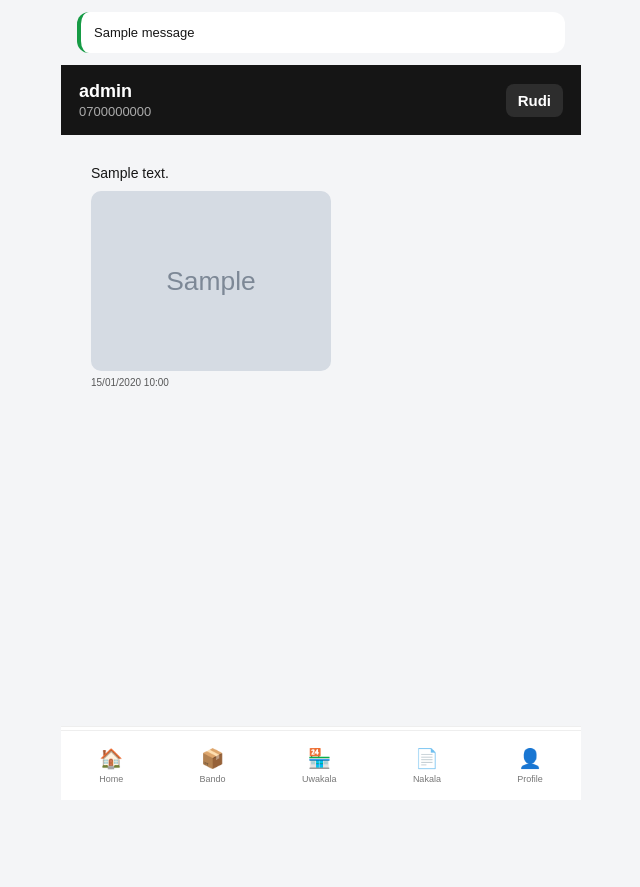
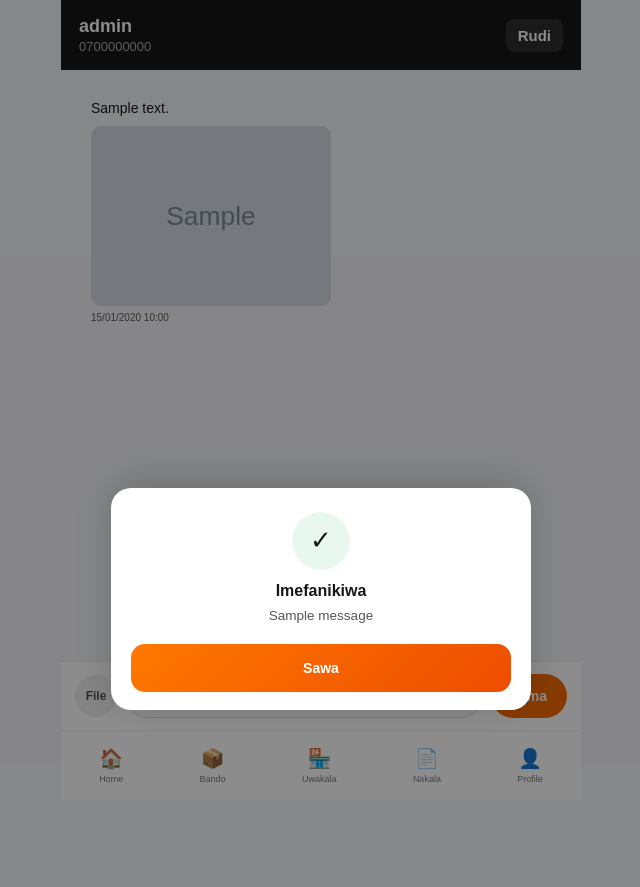
Before and after one commit to keyramkey/halotel-bando, a Flask app: page /admin/chat/1 in a window 1280 px wide. Shown: the whole page, without its empty margins (319-959 px from the left). After the commit the page ends 782 px from the top, so only its background shows below. Run offline with Flask 3, Linux system fonts and the light colour scheme; the visitor is signed in with stand-in values (Sample User, id 1); tables that the repository leaves empty hold one stand-in row (values such as "Sample post"); grey boxes marked "Sample" are stand-in pictures; one stand-in notice (Sample message) is shown; some libraries are stand-ins or nearby versions.

Commit message:
Update base.html

```diff
--- a/templates/base.html
+++ b/templates/base.html
@@ -102,15 +102,6 @@
         .btn.orange { background: #f56b00; }
         .btn.green { background: #159447; }
         .btn.danger { background: #d92d20; }
-        .flash {
-            margin: 12px 16px;
-            padding: 13px;
-            border-radius: 12px;
-            background: #fff;
-            font-size: 13px;
-        }
-        .flash.success { border-left: 4px solid #169b45; }
-        .flash.error { border-left: 4px solid #d92d20; }
         .bottom-nav {
             position: fixed;
             bottom: 0;
@@ -329,19 +320,83 @@
             margin-bottom: 15px;
         }
 
+        /* ===== APP TOAST / MODAL ===== */
+        .app-toast-overlay {
+            position: fixed;
+            inset: 0;
+            background: rgba(0,0,0,0.45);
+            z-index: 9999;
+            display: flex;
+            align-items: flex-end;
+            justify-content: center;
+            padding: 16px;
+            padding-bottom: 90px;
+            opacity: 0;
+            visibility: hidden;
+            transition: 0.25s ease;
+        }
+        .app-toast-overlay.show {
+            opacity: 1;
+            visibility: visible;
+        }
+        .app-toast {
+            width: 100%;
+            max-width: 420px;
+            background: #fff;
+            border-radius: 20px;
+            padding: 24px 20px 18px;
+            box-shadow: 0 -8px 40px rgba(0,0,0,0.18);
+            transform: translateY(40px);
+            transition: 0.25s ease;
+            text-align: center;
+        }
+        .app-toast-overlay.show .app-toast {
+            transform: translateY(0);
+        }
+        .app-toast-icon {
+            width: 58px;
+            height: 58px;
+            margin: 0 auto 12px;
+            border-radius: 50%;
+            display: grid;
+            place-items: center;
+            font-size: 26px;
+        }
+        .app-toast-icon.error { background: #fdecea; }
+        .app-toast-icon.success { background: #e8f8ef; }
+        .app-toast-title {
+            font-size: 16px;
+            font-weight: 800;
+            color: #171717;
+            margin-bottom: 6px;
+        }
+        .app-toast-msg {
+            font-size: 13.5px;
+            color: #555;
+            line-height: 1.5;
+            margin-bottom: 18px;
+        }
+        .app-toast-btn {
+            width: 100%;
+            min-height: 48px;
+            border: 0;
+            border-radius: 14px;
+            background: linear-gradient(135deg, #ff7800, #ed4d00);
+            color: #fff;
+            font-size: 14px;
+            font-weight: 800;
+            cursor: pointer;
+        }
+        .app-toast-btn:active {
+            transform: scale(0.98);
+        }
     </style>
 </head>
 <body>
 <div class="app">
-    {% with messages = get_flashed_messages(with_categories=true) %}
-        {% for category, message in messages %}
-            <div class="flash {{ category }}">
-                {{ message }}
-            </div>
-        {% endfor %}
-    {% endwith %}
     {% block content %}
     {% endblock %}
+
     <nav class="bottom-nav">
         <a href="{{ url_for('home') }}" class="nav-item">
             🏠<small>Home</small>
@@ -366,5 +421,51 @@
         {% endif %}
     </nav>
 </div>
+
+<!-- APP TOAST MODAL -->
+<div class="app-toast-overlay" id="appToast">
+    <div class="app-toast">
+        <div class="app-toast-icon" id="toastIcon">⚠️</div>
+        <div class="app-toast-title" id="toastTitle">Taarifa</div>
+        <div class="app-toast-msg" id="toastMsg"></div>
+        <button type="button" class="app-toast-btn" id="toastClose">Sawa</button>
+    </div>
+</div>
+
+<script>
+(function() {
+    var overlay = document.getElementById('appToast');
+    var iconEl = document.getElementById('toastIcon');
+    var titleEl = document.getElementById('toastTitle');
+    var msgEl = document.getElementById('toastMsg');
+    var closeBtn = document.getElementById('toastClose');
+
+    function showToast(message, category) {
+        if (!message) return;
+        var isError = (category || '').indexOf('error') !== -1 || (category || '').indexOf('danger') !== -1;
+        iconEl.textContent = isError ? '⚠️' : '✓';
+        iconEl.className = 'app-toast-icon ' + (isError ? 'error' : 'success');
+        titleEl.textContent = isError ? 'Imeshindwa' : 'Imefanikiwa';
+        msgEl.textContent = message;
+        overlay.classList.add('show');
+    }
+
+    closeBtn.addEventListener('click', function() {
+        overlay.classList.remove('show');
+    });
+    overlay.addEventListener('click', function(e) {
+        if (e.target === overlay) overlay.classList.remove('show');
+    });
+
+    // Auto-show Flask flash messages as modal
+    {% with messages = get_flashed_messages(with_categories=true) %}
+        {% if messages %}
+            {% for category, message in messages %}
+                showToast({{ message|tojson }}, {{ category|tojson }});
+            {% endfor %}
+        {% endif %}
+    {% endwith %}
+})();
+</script>
 </body>
 </html>
```
